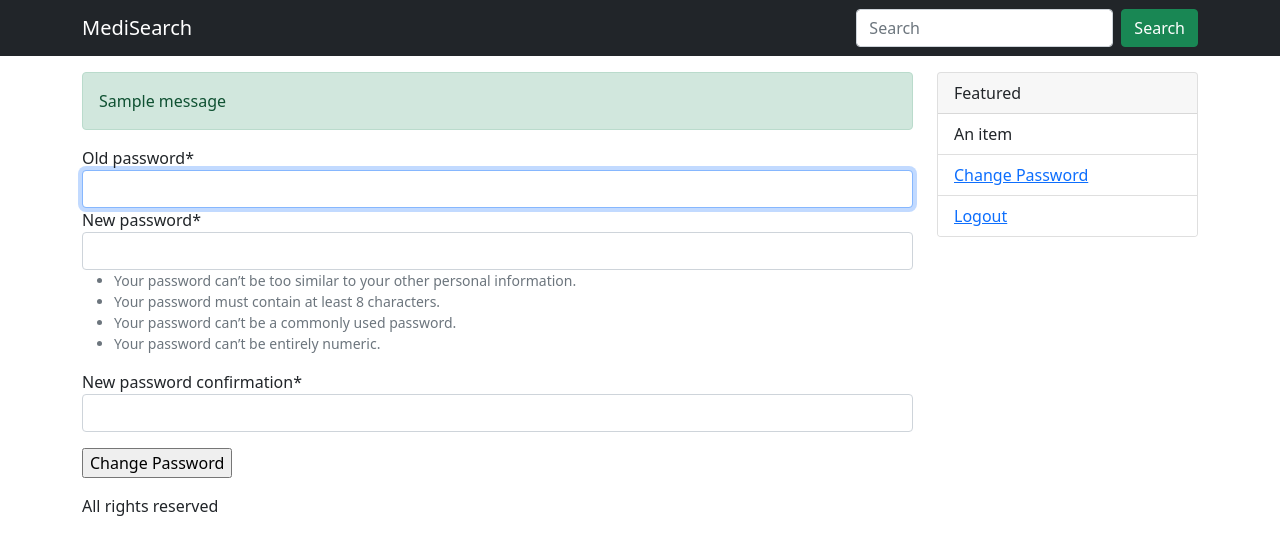
After one commit to AkinCetin/SWE573-Project, a Django app: page /account/changepassword in a window 1280 px wide. The commit adds this page. Shown: the top 555 px of the page. Run offline with Django 3.2, Linux system fonts and the light colour scheme; a user stored in the database is signed in; tables that the repository leaves empty hold one stand-in row (values such as "Sample post"); one stand-in notice (Sample message) is shown; some libraries are stand-ins or nearby versions.

Commit message:
şifre değişimi tamamlandı

```diff
--- /dev/null
+++ b/account/templates/pages/changepassword.html
@@ -0,0 +1,21 @@
+{% extends 'base.html' %} <!--bir bas html dosyası oluşturduk çünkü hepsini üstüne kullanıcaz config seetings dir üstünde güncellemesi var-->
+{% load crispy_forms_tags %} <!--crispy formları kullanabilmek için önce indirdik pipenv install diyip ardından html dosyalarına da koyuyoruz-->
+
+
+{% block title %} Change Password {% endblock %} <!--sayfanın başlığı-->
+
+{% block content %}
+    {% include 'components/message.html' %}
+<form method="POST">
+
+    {{ form.non_field_errors }}
+
+    {% csrf_token %} <!--bir form gönderebilmek için bu eklenmeli validasyonla alakalı-->
+
+    {{form | crispy }}   <!--oluşturduğumu iletişim formunu buraya direkt verince iletişim sayfasında yorumlanıyor html olarak navbar vs şeylere hala ihtiyaç var-->
+
+    <input type="Submit" class="mt-3 mb-3" value= "Change Password">
+</form>
+
+
+{% endblock %}
--- a/account/urls.py
+++ b/account/urls.py
@@ -1,7 +1,10 @@
 from django.urls import path
 from account.views import logoutView
+from account.views import changepassword
 
 
 urlpatterns = [
-    path('logoutView', logoutView, name='logout')
+    path('logoutView', logoutView, name='logout'),
+    path('changepassword', changepassword, name='changepassword'),
+
 ]
--- a/account/views/__init__.py
+++ b/account/views/__init__.py
@@ -1 +1,2 @@
 from .logout import logoutView
+from .changepassword import changepassword
--- /dev/null
+++ b/account/views/changepassword.py
@@ -0,0 +1,20 @@
+from django.shortcuts import render, redirect
+from django.contrib.auth.decorators import login_required
+from django.contrib.auth.forms import PasswordChangeForm
+from django.contrib.auth import update_session_auth_hash
+from django.contrib import messages
+
+@login_required(login_url='/')
+def changepassword(request):
+    if request.method == 'POST':
+        form = PasswordChangeForm(request.user, request.POST)
+        if form.is_valid():
+            new_password = form.save()
+            messages.success(request, 'Password changed successfully')
+            update_session_auth_hash(request, new_password)
+            return redirect('changepassword')
+    else:
+        form = PasswordChangeForm(request.user)
+    return render(request, 'pages/changepassword.html', context={
+        'form': form
+    })
--- /dev/null
+++ b/templates/components/message.html
@@ -0,0 +1,8 @@
+{% if messages %}
+<div class="alert alert-success" role="alert">
+    {% for message in messages %}
+        {{ message }}
+    {% endfor %}
+
+</div>
+{% endif %}
--- a/templates/components/sidebar.html
+++ b/templates/components/sidebar.html
@@ -4,7 +4,9 @@
     </div>
     <ul class="list-group list-group-flush">
       <li class="list-group-item">An item</li>
-      <li class="list-group-item">A second item</li>
+      <li class="list-group-item">
+        <a href="{% url 'changepassword' %}">Change Password</a>
+    </li>
       <li class="list-group-item">
         <a href="{% url 'logout' %}">Logout</a>
     </li>
```
